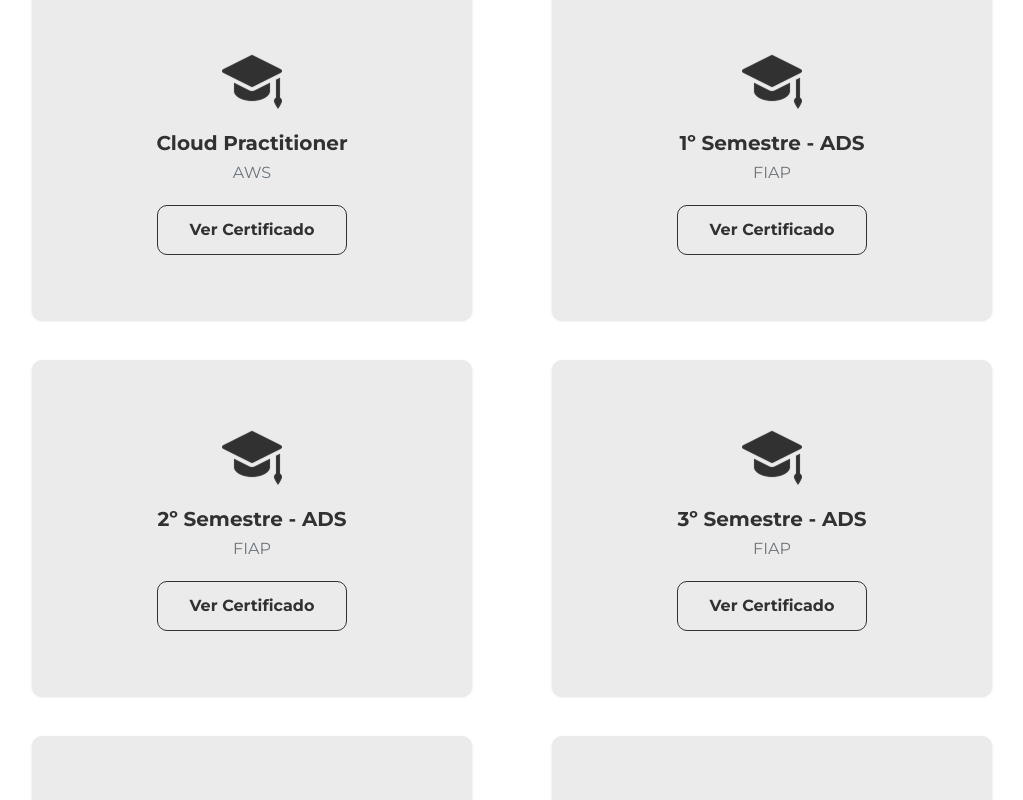
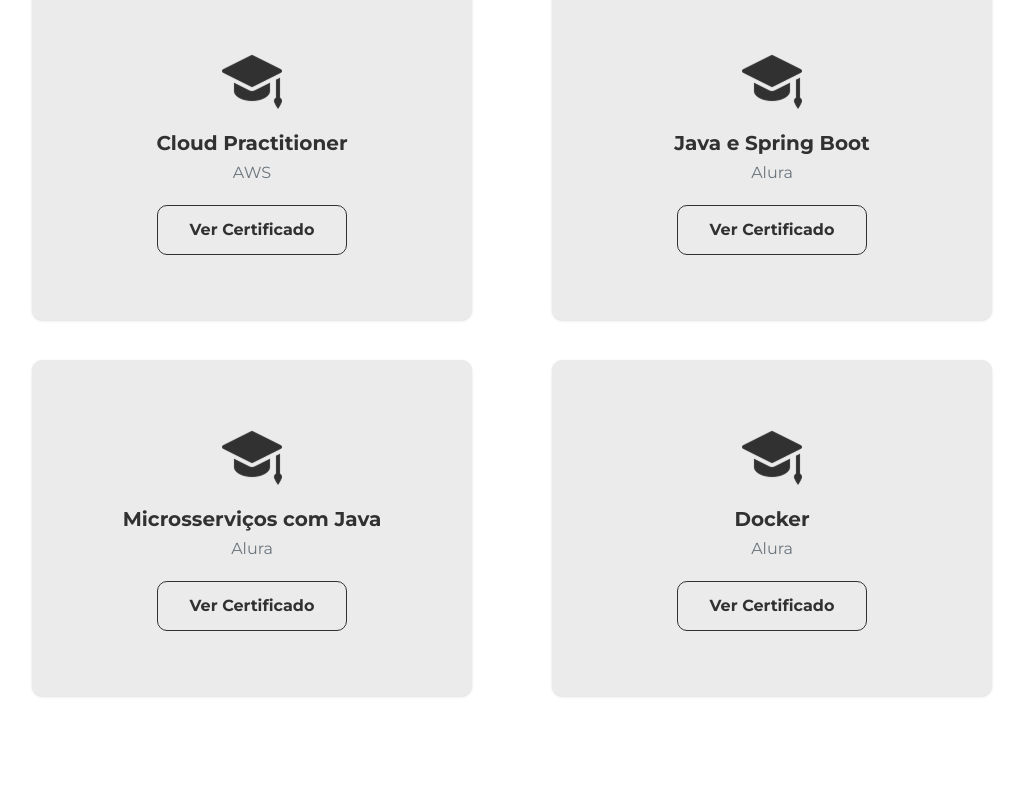
Before and after one commit to felipesora/portifolio, a React (Vite) app: page / in a window 1280 px wide. Shown: the part 6240-7040 px from the top of the page, without its empty margins (128-1151 px from the left). Built offline with nearby package versions, Linux system fonts and the light colour scheme.

Commit message:
fix: ajustando certificados

```diff
--- a/src/pages/Home/components/Certificados/dataCertificados.ts
+++ b/src/pages/Home/components/Certificados/dataCertificados.ts
@@ -9,42 +9,18 @@
     },
     {
         id: 2,
-        nome: "1º Semestre - ADS",
-        instituicao: "FIAP",
-        link: "https://drive.google.com/file/d/1u5n3luD_S7J0p8bWiuXwV6psXgYlzINo/view?usp=sharing"
-    },
-    {
-        id: 3,
-        nome: "2º Semestre - ADS",
-        instituicao: "FIAP",
-        link: "https://drive.google.com/file/d/1MA7uzz3-s_kzwCUOodH9j6XDYUA-Goju/view?usp=sharing"
-    },
-    {
-        id: 4,
-        nome: "3º Semestre - ADS",
-        instituicao: "FIAP",
-        link: "https://drive.google.com/file/d/1YSAQl2JiJjQNp455U6kltKMww8_t8STT/view?usp=sharing"
-    },
-    {
-        id: 5,
-        nome: "4º Semestre - ADS",
-        instituicao: "FIAP",
-        link: "https://drive.google.com/file/d/1_odBgup4as4Sum1znbA7-ZmaUM3WLFZj/view?usp=sharing"
-    },
-    {
-        id: 6,
         nome: "Java e Spring Boot",
         instituicao: "Alura",
         link: "https://drive.google.com/file/d/1emXsouuWPcBhwVb68PPuolnjPVY9L7_1/view?usp=sharing"
     },
     {
-        id: 6,
+        id: 3,
         nome: "Microsserviços com Java",
         instituicao: "Alura",
         link: "https://drive.google.com/file/d/1QUE-Vk7EE9Gg07YV783N48L4dPnCBz3p/view?usp=sharing"
     },
     {
-        id: 7,
+        id: 4,
         nome: "Docker",
         instituicao: "Alura",
         link: "https://drive.google.com/file/d/1ngS63_fHQGq_JhrMZh2gFYQ7r0-0TVPK/view?usp=sharing"
```
